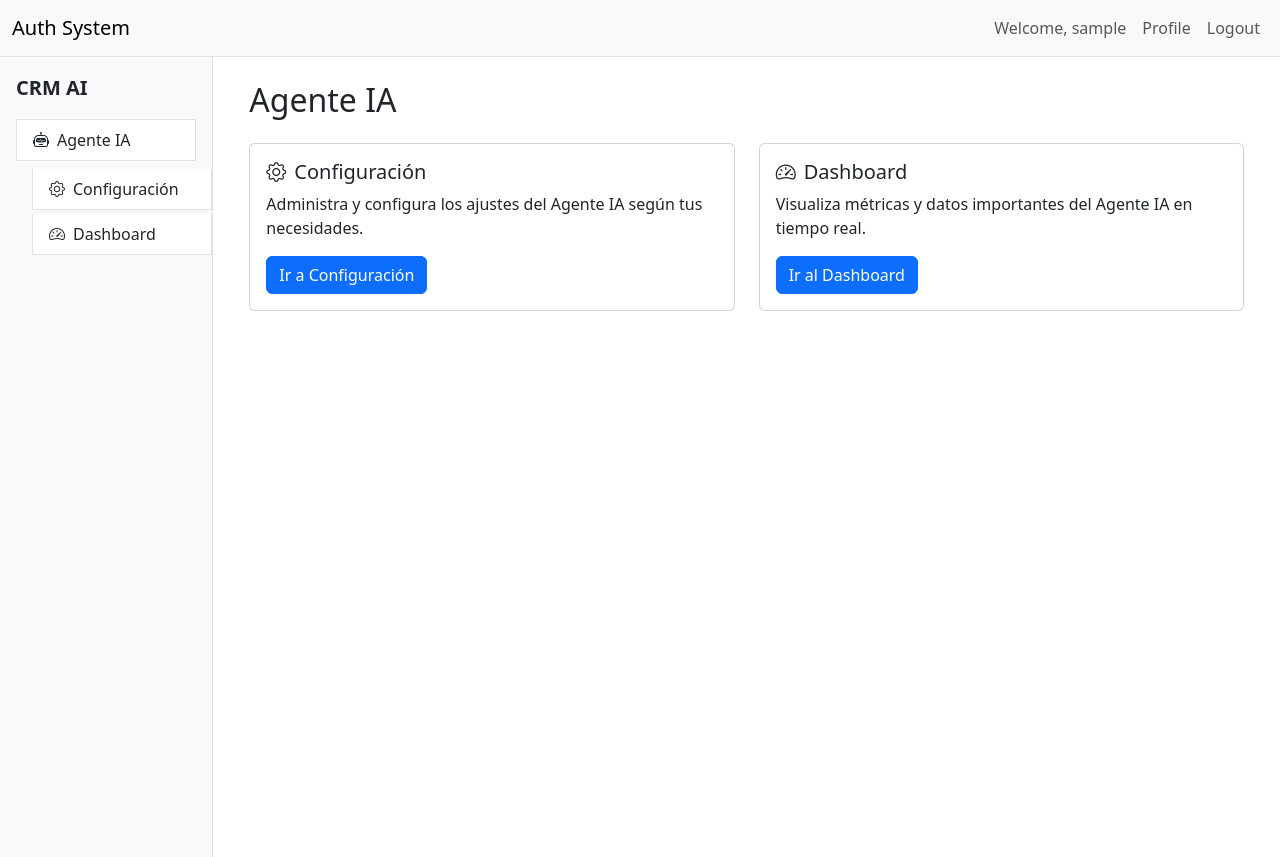
After one commit to Alujan18/flask-auth-system, a Flask app: page /agente in a window 1280 px wide. The commit adds this page. Run offline with Flask 3, Linux system fonts and the light colour scheme; the visitor is signed in with stand-in values (Sample User, id 1).

Commit message:
Agent query: Please verify: 1. Can you access the new Agente IA main page by clicking the sidebar link? 2. Are both Configuración and Dashboard cards displayed with their respective icons and buttons? 3. Do the buttons correctly navigate to their respective pages?

```diff
--- a/routes.py
+++ b/routes.py
@@ -86,6 +86,12 @@ def logout():
     session.pop('username', None)
     return redirect(url_for('login'))
 
+@app.route('/agente')
+def agente_main():
+    if 'username' not in session:
+        return redirect(url_for('login'))
+    return render_template('agente_main.html')
+
 @app.route('/agente/configuracion')
 def agente_configuracion():
     if 'username' not in session:
--- /dev/null
+++ b/templates/agente_main.html
@@ -0,0 +1,35 @@
+{% extends "base.html" %}
+
+{% block content %}
+<div class="container-fluid">
+    <h2 class="mb-4">Agente IA</h2>
+    <div class="row g-4">
+        <div class="col-md-6">
+            <div class="card h-100">
+                <div class="card-body">
+                    <h5 class="card-title">
+                        <i class="bi bi-gear me-2"></i>Configuración
+                    </h5>
+                    <p class="card-text">Administra y configura los ajustes del Agente IA según tus necesidades.</p>
+                    <a href="{{ url_for('agente_configuracion') }}" class="btn btn-primary">
+                        Ir a Configuración
+                    </a>
+                </div>
+            </div>
+        </div>
+        <div class="col-md-6">
+            <div class="card h-100">
+                <div class="card-body">
+                    <h5 class="card-title">
+                        <i class="bi bi-speedometer2 me-2"></i>Dashboard
+                    </h5>
+                    <p class="card-text">Visualiza métricas y datos importantes del Agente IA en tiempo real.</p>
+                    <a href="{{ url_for('agente_dashboard') }}" class="btn btn-primary">
+                        Ir al Dashboard
+                    </a>
+                </div>
+            </div>
+        </div>
+    </div>
+</div>
+{% endblock %}
--- a/templates/base.html
+++ b/templates/base.html
@@ -29,7 +29,7 @@
                 <div class="p-3 fw-bold fs-5">CRM AI</div>
                 <div class="list-group list-group-flush px-3">
                     <div class="d-flex flex-column">
-                        <a class="list-group-item list-group-item-action mb-2" href="#">
+                        <a class="list-group-item list-group-item-action mb-2" href="{{ url_for('agente_main') }}">
                             <span><i class="bi bi-robot me-2"></i>Agente IA</span>
                         </a>
                         <a class="list-group-item list-group-item-action ms-3 mb-1" href="{{ url_for('agente_configuracion') }}">
```
